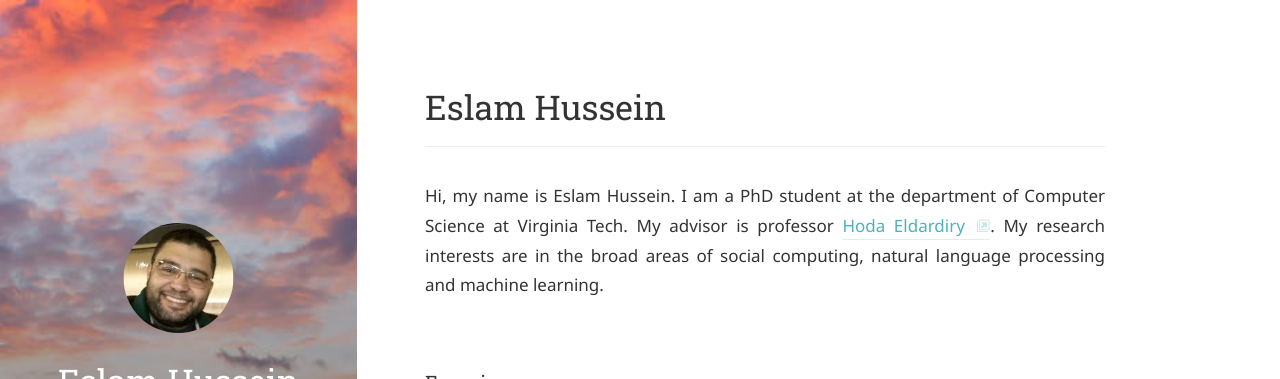
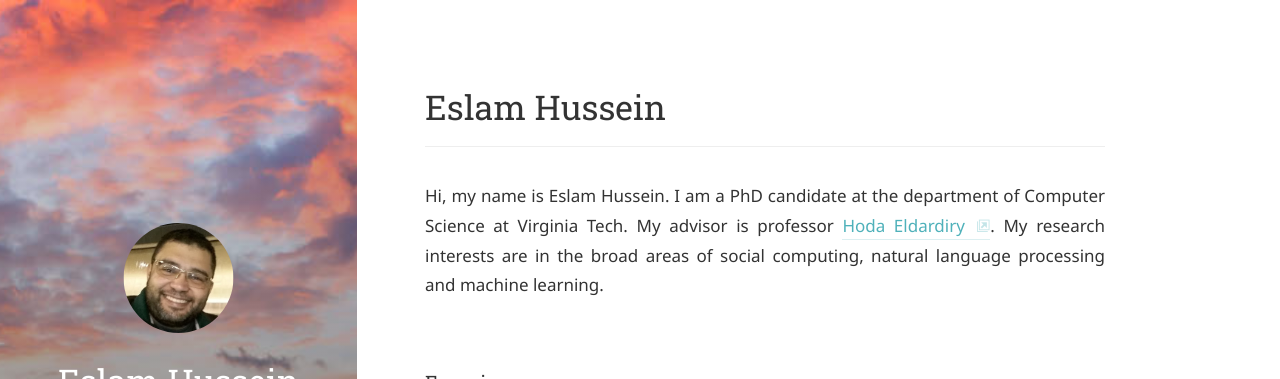
Before and after one commit to EslamAli86/eslamali86.github.io, a Jekyll site: the page built from index.md, in a window 1280 px wide. Shown: the top 379 px of the page. Built offline with Jekyll 4.4.1, drawn with Linux system fonts in a browser that asks for light colours; some web fonts are replaced.

Commit message:
Updating homepage: student to candidate

```diff
--- a/index.md
+++ b/index.md
@@ -4,7 +4,7 @@ title: Eslam Hussein
 cover: false
 ---
 
-<p align="justify">Hi, my name is Eslam Hussein. I am a PhD student at the department of Computer Science at Virginia Tech. My advisor is professor <a href="http://people.cs.vt.edu/hdardiry/">Hoda Eldardiry</a>. My research interests are in the broad areas of social computing, natural language processing and machine learning.</p>
+<p align="justify">Hi, my name is Eslam Hussein. I am a PhD candidate at the department of Computer Science at Virginia Tech. My advisor is professor <a href="http://people.cs.vt.edu/hdardiry/">Hoda Eldardiry</a>. My research interests are in the broad areas of social computing, natural language processing and machine learning.</p>
 
 
 ### Experience
```
